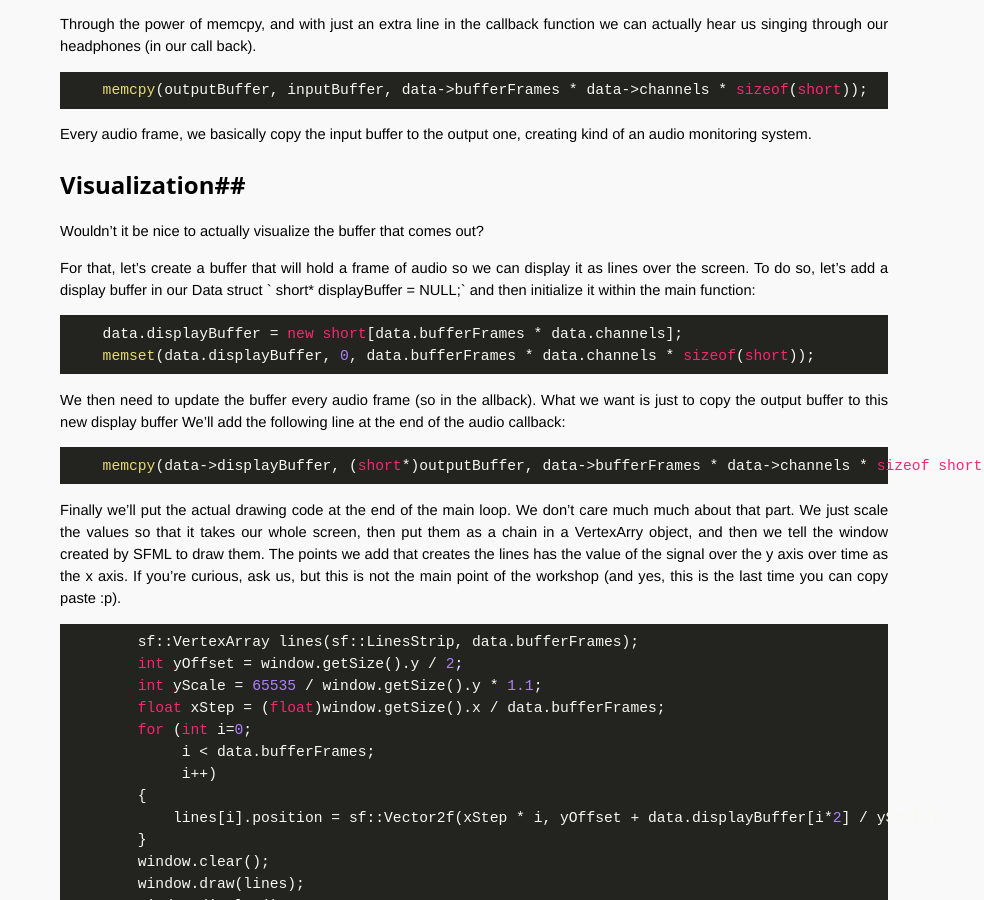
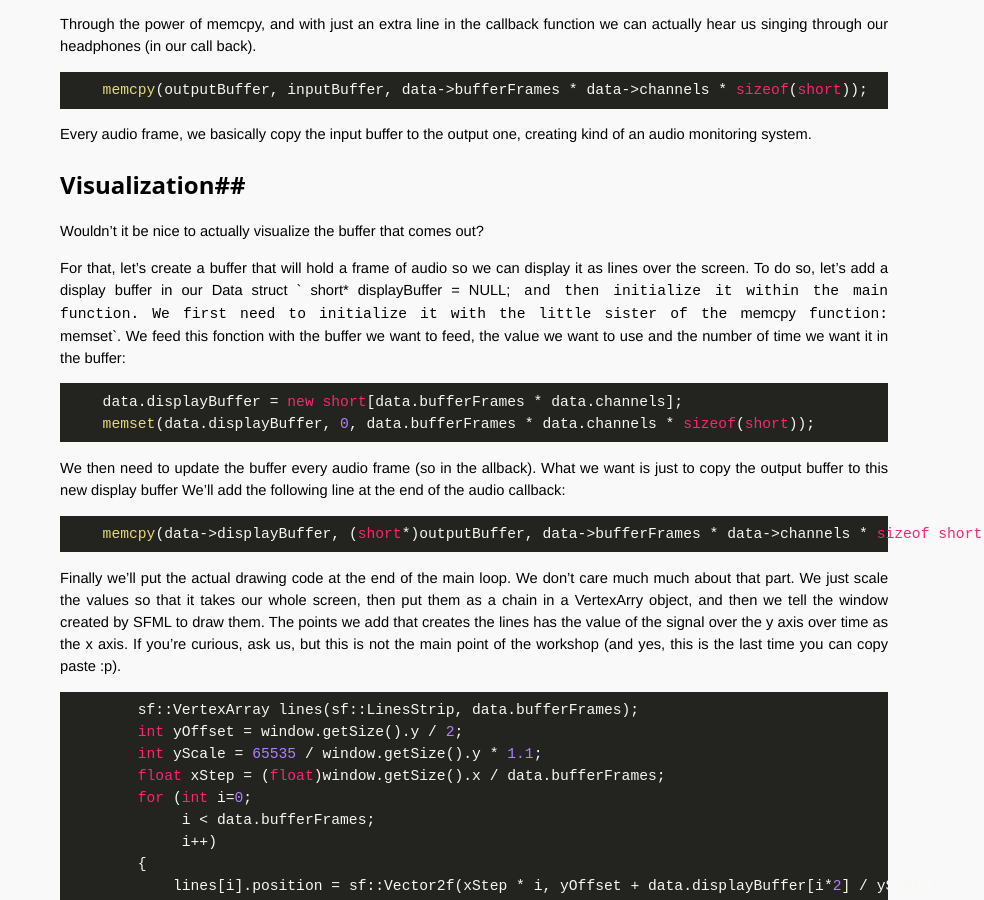
Before and after one commit to OpenTechSchool-Brussels/blast-it, a Jekyll site: the page built from monitoring.markdown, in a window 1280 px wide and 900 px high, scrolled down 2343 px. Shown: the whole window, without its empty margins (296-1280 px from the left). Built offline with Jekyll 4.4.1, drawn with Linux system fonts in a browser that asks for light colours; Markdown is read by kramdown in place of the engine named in the settings.

Commit message:
added precision about memset

````diff
--- a/monitoring.markdown
+++ b/monitoring.markdown
@@ -105,7 +105,7 @@ Every audio frame, we basically copy the input buffer to the output one, creatin
 Wouldn't it be nice to actually visualize the buffer that comes out?
 
 For that, let's create a buffer that will hold a frame of audio so we can display it as lines over the screen.
-To do so, let's add a display buffer in our Data struct ` short* displayBuffer = NULL;` and then initialize it within the main function:
+To do so, let's add a display buffer in our Data struct ` short* displayBuffer = NULL;` and then initialize it within the main function. We first need to initialize it with the little sister of the `memcpy` function: `memset`. We feed this fonction with the buffer we want to feed, the value we want to use and the number of time we want it in the buffer:
 
 ```java
     data.displayBuffer = new short[data.bufferFrames * data.channels];
````
